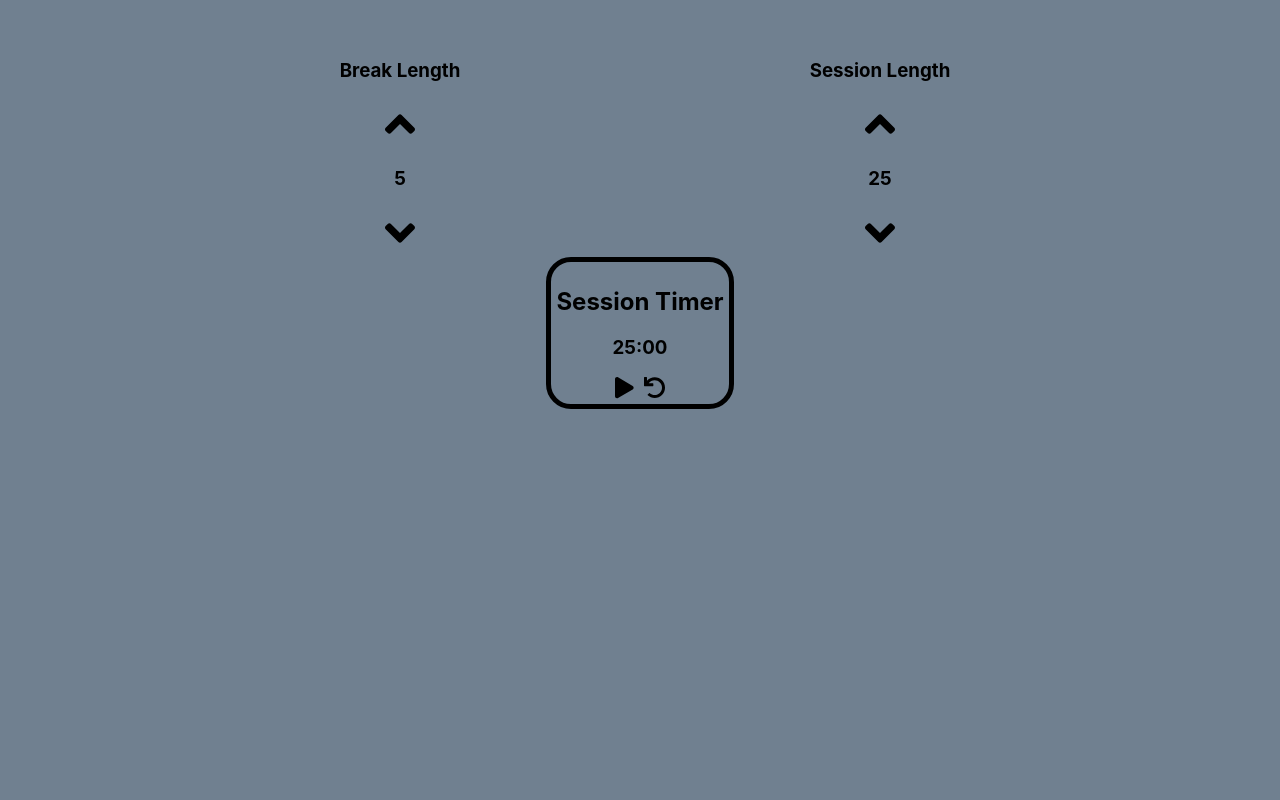
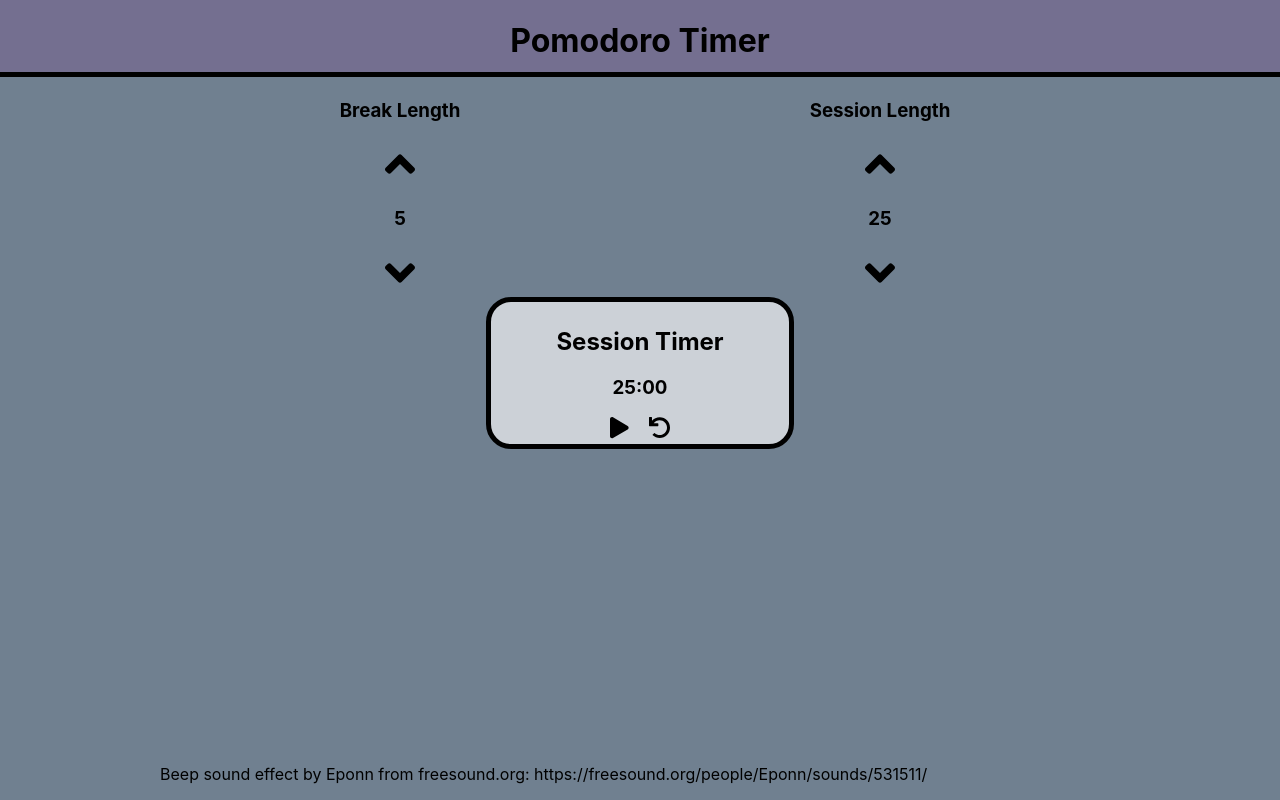
Before and after one commit to clarence-adams/fcc-clock, a React (Create React App) app: page / in a window 1280 px wide. Built offline with nearby package versions, Linux system fonts and the light colour scheme.

Commit message:
Clock passes tests again, added more styling

```diff
--- a/src/App.css
+++ b/src/App.css
@@ -1,28 +1,47 @@
 .button-group {
   width: 50%;
-  padding-top: 5vh;
 }
 body {
   background-color: slategrey;
   display: flex;
   justify-content: center;
 }
+header {
+  position: absolute;
+  top: 0vh;
+  left: 0vw;
+  height: 9vh;
+  width: 100vw;
+  border-bottom: 5px solid black;
+  text-align: center;
+  background-color: #746F90;
+}
+footer {
+  position: absolute;
+  bottom: 0vh;
+}
+#clock {
+  text-align: center;
+}
 #clock-wrapper {
   display: flex;
   flex-wrap: wrap;
   justify-content: center;
-  height: 40vh;
+  height: 44vh;
   width: 75vw;
+  margin-top: 10vh;
   text-align: center;
 }
 #timer-wrapper {
   padding: 5px 5px 5px 5px;
+  width: 30%;
   border: 5px solid black;
   border-radius: 25px;
+  background-color: #CCD1D7;
 }
 #start_stop {
-  padding-right: 5px;
+  padding-right: 10px;
 }
 #reset {
-  padding-left: 5px;
+  padding-left: 10px;
 }
--- a/src/App.js
+++ b/src/App.js
@@ -101,27 +101,34 @@ function App() {
 
   return (
     <div id="clock">
+      <header>
+        <h1>Pomodoro Timer</h1>
+      </header>
       <div id="clock-wrapper">
         <div id="break-label" className="button-group">
           <h3>Break Length</h3>
-          <FontAwesomeIcon icon="angle-up" size="3x" id="break-increment" onClick={breakIncrement} />
+          <i id="break-increment" onClick={breakIncrement}><FontAwesomeIcon icon="angle-up" size="3x" /></i>
           <h3 id="break-length">{breakLength}</h3>
-          <FontAwesomeIcon icon="angle-down" size="3x" id="break-decrement" onClick={breakDecrement} />
+          <i id="break-decrement" onClick={breakDecrement}><FontAwesomeIcon icon="angle-down" size="3x" /></i>
         </div>
         <div id="session-label" className="button-group">
           <h3>Session Length</h3>
-          <FontAwesomeIcon icon="angle-up" size="3x" id="session-increment" onClick={sessionIncrement} />
+          <i id="session-increment" onClick={sessionIncrement}><FontAwesomeIcon icon="angle-up" size="3x" /></i>
           <h3 id="session-length">{sessionLength}</h3>
-          <FontAwesomeIcon icon="angle-down" size="3x" id="session-decrement" onClick={sessionDecrement} />
+          <i id="session-decrement" onClick={sessionDecrement}><FontAwesomeIcon icon="angle-down" size="3x" /></i>
         </div>
         <div id="timer-wrapper">
           <audio src={beep} type="audio/x-wav" id="beep" class="clip"/>
           <h2 id="timer-label">{timerLabel}</h2>
           <h3 id="time-left">{timeLeftFormatted}</h3>
-          <FontAwesomeIcon icon={pauseOrPlay} size="lg" id="start_stop" onClick={startStopClickHandler} />
-          <FontAwesomeIcon icon="undo" size="lg" id="reset" onClick={resetClickHandler} />
+          <i id="start_stop" onClick={startStopClickHandler}><FontAwesomeIcon icon={pauseOrPlay} size="lg" /></i>
+          <i id="reset" onClick={resetClickHandler}><FontAwesomeIcon icon="undo" size="lg" /></i>
         </div>
       </div>
+      <footer>
+        <p>Beep sound effect by Eponn from freesound.org:
+        https://freesound.org/people/Eponn/sounds/531511/</p>
+      </footer>
     </div>
   )
 }
```
